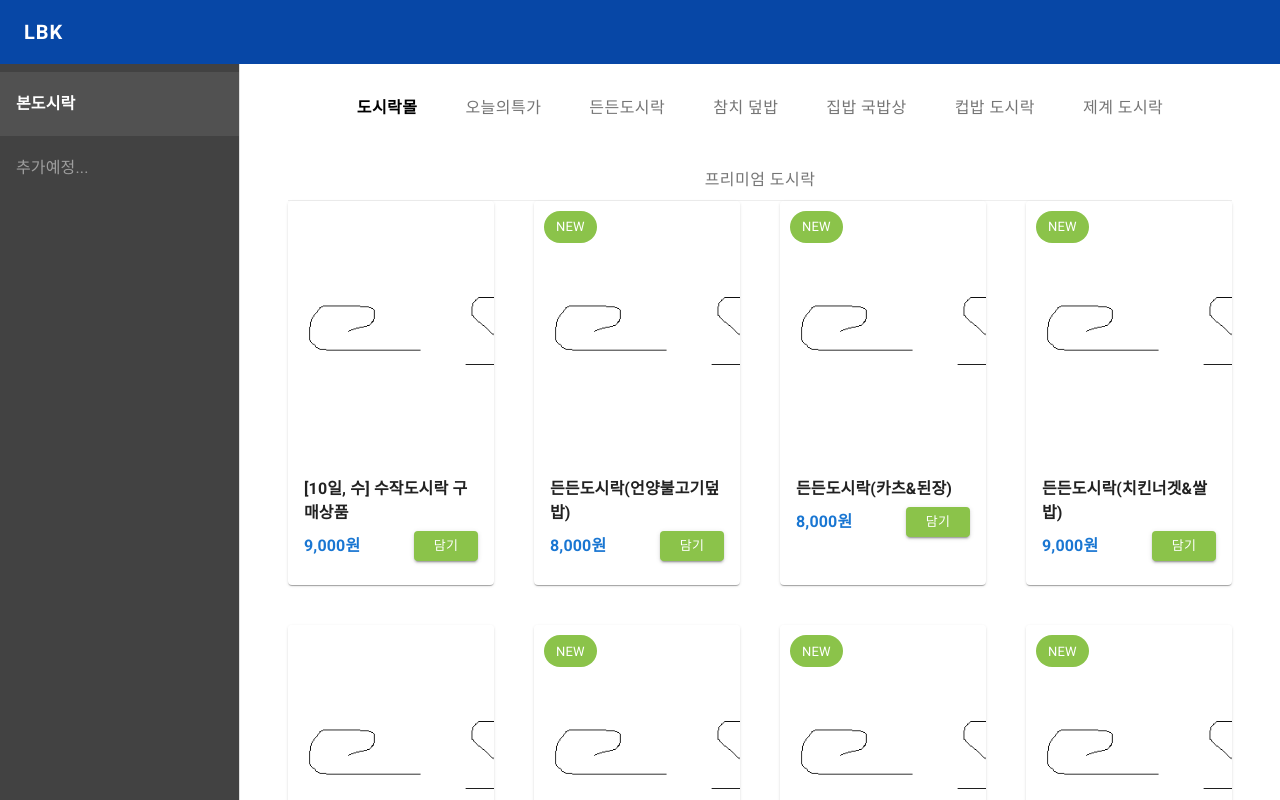
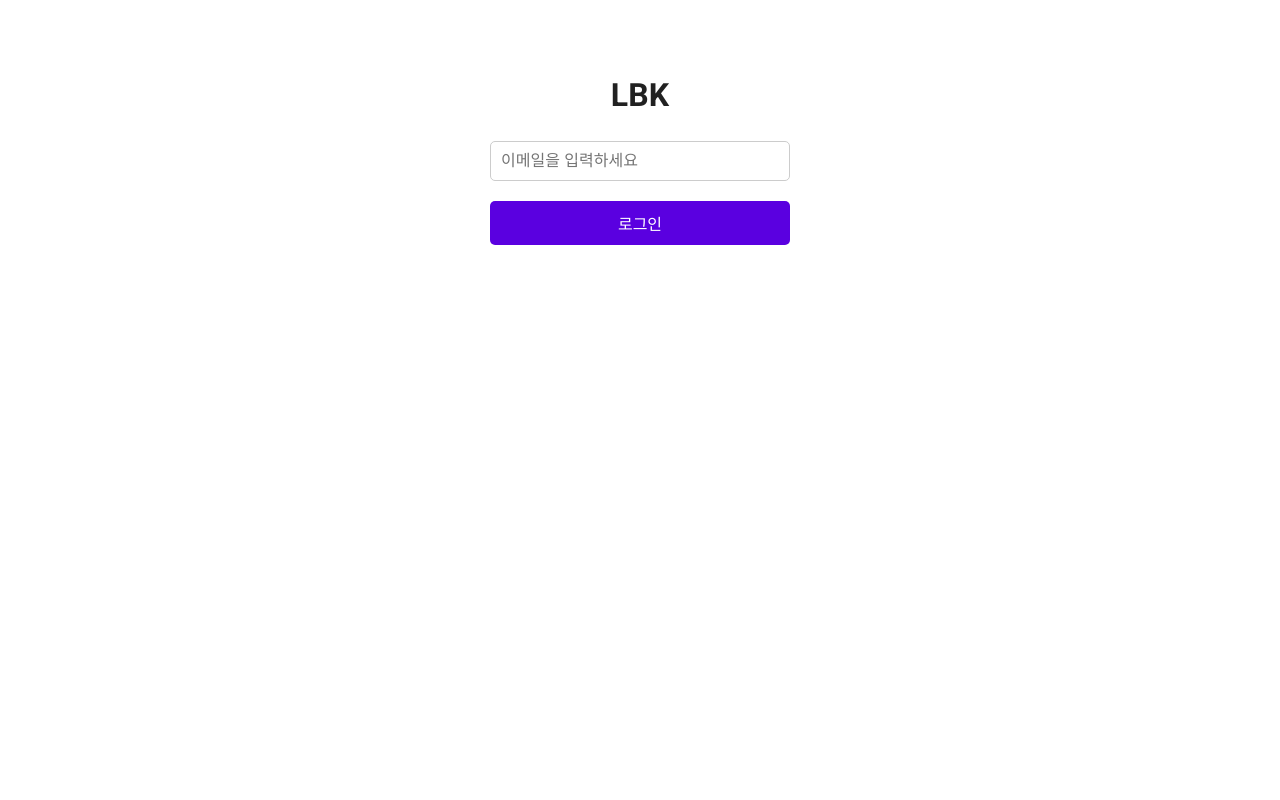
Before and after one commit to songHyeongwon/LBK-lunch-box-kiosk-, a React (Create React App) app in the folder frontend/lbk/: page / in a window 1280 px wide. Built offline with nearby package versions, Linux system fonts and the light colour scheme.

Commit message:
feat: 로그인 화면 개발

```diff
--- a/frontend/lbk/package.json
+++ b/frontend/lbk/package.json
@@ -12,6 +12,7 @@
     "@testing-library/user-event": "^13.2.1",
     "react": "^19.0.0",
     "react-dom": "^19.0.0",
+    "react-router-dom": "^7.1.5",
     "react-scripts": "5.0.1",
     "web-vitals": "^2.1.0"
   },
--- a/frontend/lbk/src/App.js
+++ b/frontend/lbk/src/App.js
@@ -1,13 +1,22 @@
 import React from "react";
-import LunchboxMenu from "./components/home/LunchboxMenu";
+import { BrowserRouter as Router, Routes, Route } from "react-router-dom";
 import { CssBaseline, ThemeProvider } from "@mui/material";
 import theme from "./theme";
+import Login from "./components/login/Login"; // Login 컴포넌트 경로
+import LunchboxMenu from "./components/home/LunchboxMenu"; // LunchboxMenu 컴포넌트 경로
 
 function App() {
   return (
     <ThemeProvider theme={theme}>
       <CssBaseline />
-      <LunchboxMenu />
+      <Router>
+        <Routes>
+          {/* 로그인 화면 */}
+          <Route path="/" element={<Login />} />
+          {/* LunchboxMenu 화면 */}
+          <Route path="/home" element={<LunchboxMenu />} />
+        </Routes>
+      </Router>
     </ThemeProvider>
   );
 }
--- a/frontend/lbk/src/components/home/LunchboxMenu.js
+++ b/frontend/lbk/src/components/home/LunchboxMenu.js
@@ -1,14 +1,17 @@
 import React, { useState } from "react";
+import { useLocation } from "react-router-dom";
 import { Grid, Container, Box } from "@mui/material";
 import MenuItem from "./MenuItem";
-import Menubar from "./Menubar";
-import Sidebar from "./Sidebar";
-import Topbar from "./Topbar";
+import Menubar from "./MenuBar";
+import Sidebar from "./SideBar";
+import Topbar from "./TopBar";
 import Cart from "./Cart";
 import lunchbox1 from "../../assets/images/test.jpg";
 
 const LunchboxMenu = () => {
   const [cartItems, setCartItems] = useState([]);
+  const location = useLocation();
+  const email = location.state?.email;
 
   const menuItems = [
     {
@@ -126,6 +129,7 @@ const LunchboxMenu = () => {
 
   const handleOrder = () => {
     // 주문 처리 로직 구현
+    console.log(email);
     console.log("주문 처리:", cartItems);
   };
 
--- /dev/null
+++ b/frontend/lbk/src/components/login/Login.js
@@ -0,0 +1,59 @@
+import React, { useState } from "react";
+import { useNavigate } from "react-router-dom";
+
+const Login = () => {
+  const [email, setEmail] = useState("");
+  const navigate = useNavigate();
+
+  const handleLogin = () => {
+    if (email.trim() === "") {
+      alert("이메일을 입력해주세요.");
+      return;
+    }
+    navigate("/home", { state: { email } });
+  };
+
+  return (
+    <div
+      style={{
+        display: "flex",
+        flexDirection: "column",
+        alignItems: "center",
+        marginTop: "50px",
+      }}
+    >
+      <h1>LBK</h1>
+      <input
+        type="email"
+        placeholder="이메일을 입력하세요"
+        value={email}
+        onChange={(e) => setEmail(e.target.value)}
+        style={{
+          padding: "10px",
+          fontSize: "16px",
+          width: "300px",
+          marginBottom: "20px",
+          borderRadius: "5px",
+          border: "1px solid #ccc",
+        }}
+      />
+      <button
+        onClick={handleLogin}
+        style={{
+          padding: "10px 20px",
+          fontSize: "16px",
+          width: "300px",
+          backgroundColor: "#5a00e0",
+          color: "white",
+          border: "none",
+          borderRadius: "5px",
+          cursor: "pointer",
+        }}
+      >
+        로그인
+      </button>
+    </div>
+  );
+};
+
+export default Login;
```
Also changed, not shown: 1 other file (tests, documents, lock files or other folders).
